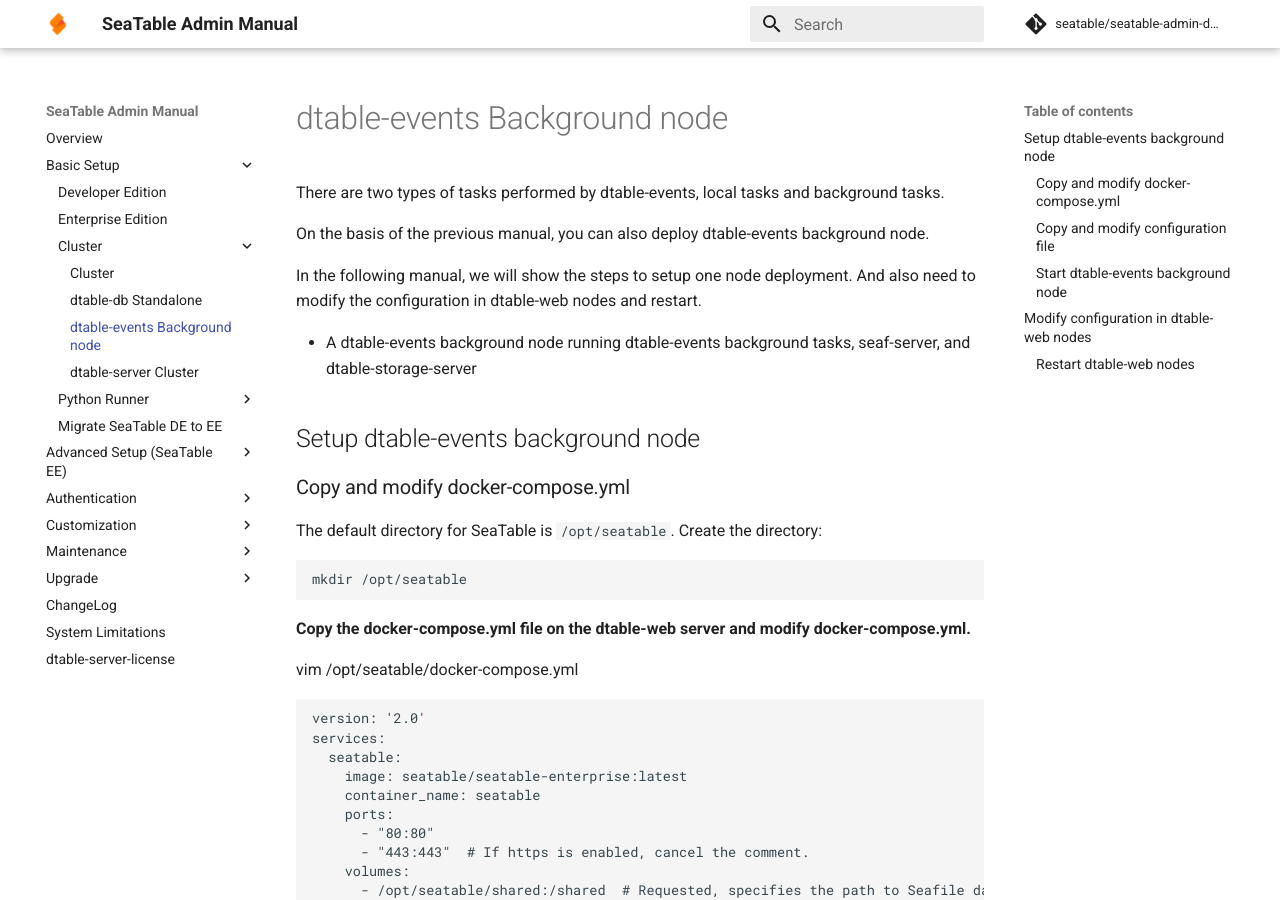
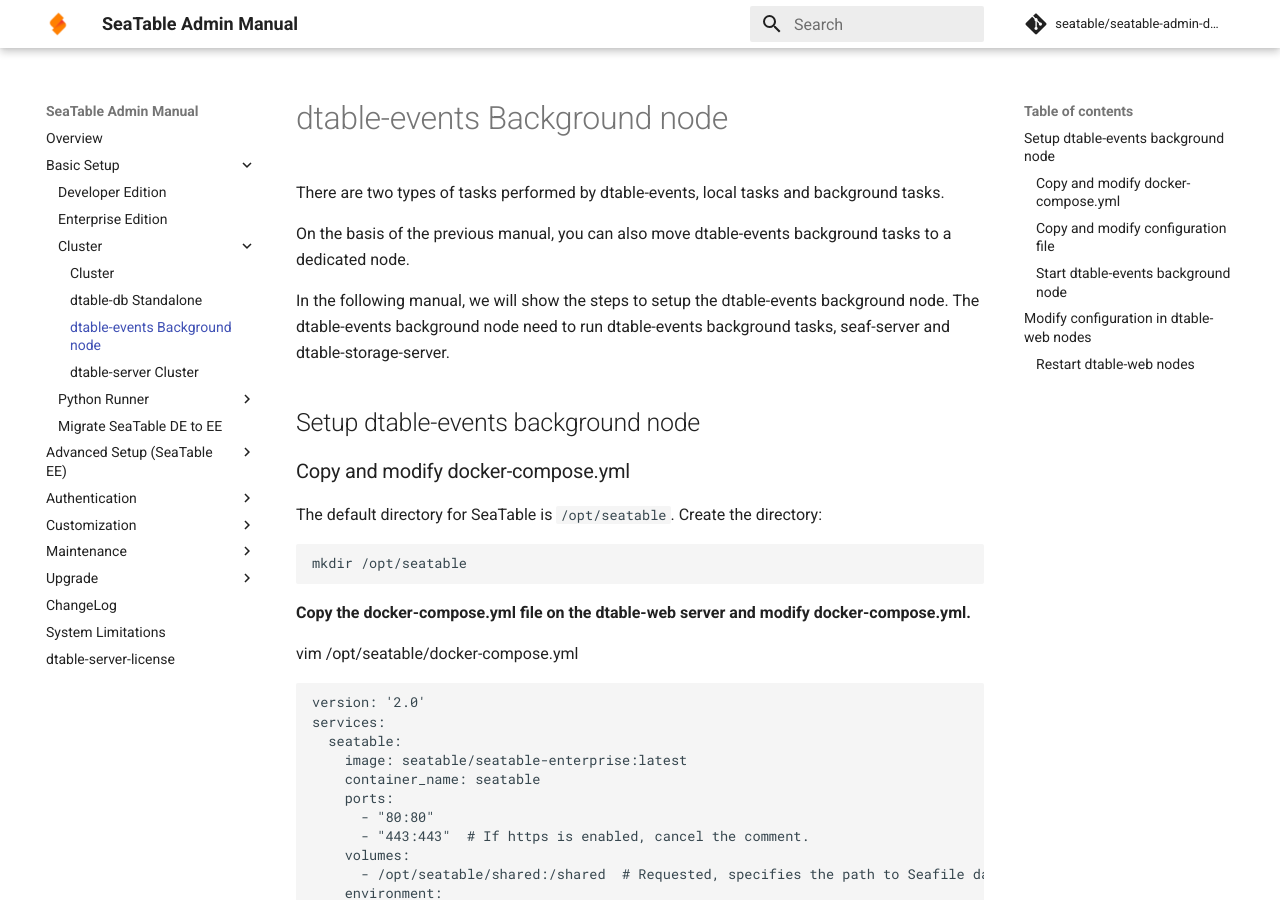
Before and after one commit to seatable/seatable-admin-docs, an MkDocs documentation site: the page built from manual/docker/Cluster/dtable-events Background node.md, in a window 1280 px wide and 900 px high. Built offline with MkDocs 1.6.1 and Material for MkDocs 9.7.7, drawn with Linux system fonts in a browser that asks for light colours; comment, search, counter and statistics services are not loaded; some of the changed text lies outside the part shown.

Commit message:
Update dtable-events Background node.md

````diff
--- a/manual/docker/Cluster/dtable-events Background node.md
+++ b/manual/docker/Cluster/dtable-events Background node.md
@@ -2,11 +2,9 @@
 
 There are two types of tasks performed by dtable-events, local tasks and background tasks.
 
-On the basis of the previous manual, you can also deploy dtable-events background node.
+On the basis of the previous manual, you can also move dtable-events background tasks to a dedicated node.
 
-In the following manual, we will show the steps to setup one node deployment. And also need to modify the configuration in dtable-web nodes and restart.
-
-* A dtable-events background node running dtable-events background tasks, seaf-server, and dtable-storage-server
+In the following manual, we will show the steps to setup the dtable-events background node. The dtable-events background node need to run dtable-events background tasks, seaf-server and dtable-storage-server.
 
 ## Setup dtable-events background node
 
@@ -114,7 +112,9 @@
 
 ## Modify configuration in dtable-web nodes
 
-Modify the configuration file :  `/Your SeaTable data volume/seatable/conf/seatable-controller.conf`
+In the dtable-web nodes, `DTABLE_EVENTS_TASK_MODE` need to be changed to `foreground` mode.
+
+Modify the configuration file `/Your SeaTable data volume/seatable/conf/seatable-controller.conf` as following:
 
 ```sh
 ENABLE_SEAFILE_SERVER=true
````
